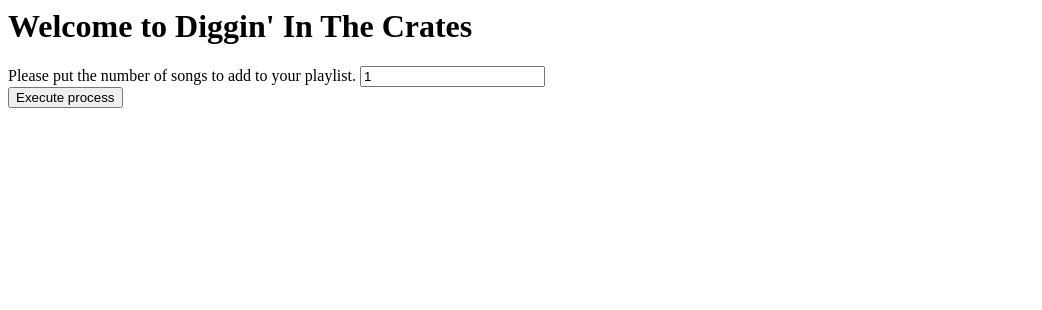
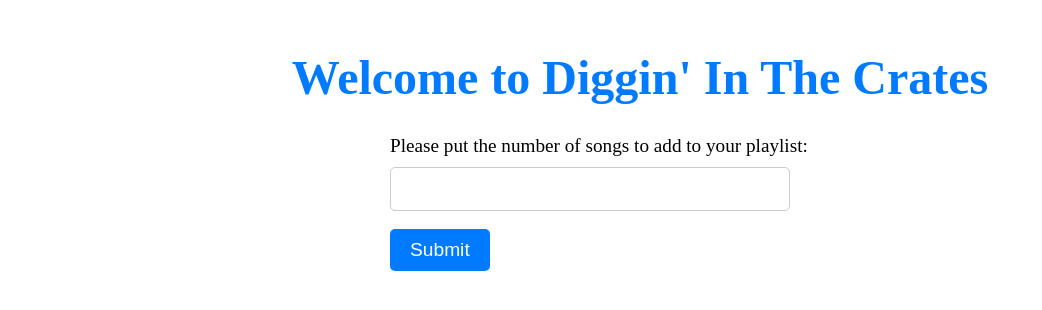
Before and after one commit to hikarunakatani/Spotipy-serverless, a website: page webcontent/index.html in a window 1280 px wide. Shown: the whole page, without its empty margins (0-1042 px from the left). Drawn offline with nearby package versions, Linux system fonts and the light colour scheme.

Commit message:
added css

```diff
--- a/webcontent/index.html
+++ b/webcontent/index.html
@@ -1,21 +1,43 @@
+<!DOCTYPE html>
 <html>
 
 <head>
-    <title>Diggin' In The Crates</title>
+  <link rel="stylesheet" href="style.css">
+  <meta charset="UTF-8" />
+  <title>Diggin' In The Crates</title>
+  <script src="https://code.jquery.com/jquery-3.6.0.min.js"></script>
+  <script>
+    function submitForm() {
+      var trackNum = $("#track_num").val();
+
+      $.ajax({
+        url: "APIEndpoint" + "async",
+        type: "POST",
+        data: { track_num: trackNum },
+        contentType: "application/x-www-form-urlencoded",
+        success: function (response) {
+          if (response.statusCode === 202) {
+            alert('Your process has been succeeded.');
+          } else {
+            alert('Unexpected response: ' + response.statusCode);
+          }
+        },
+        error: function (xhr, status, error) {
+          alert('API call failed: ' + error);
+          console.log(xhr, status, error);
+        }
+      });
+    }
+  </script>
 </head>
 
 <body>
-    <h1>Welcome to Diggin' In The Crates</h1>
-    <form action="APIEndpointasync" method="post">
-        <div>
-            <label>Please put the number of songs to add to your playlist.</label>
-            <input name="track_num" id="track_num" value="1">
-        </div>
-        <div>
-            <input type="submit" value="Execute process">
-        </div>
-    </form>
-    <!--a href="APIEndpoint">Press here to execute process</a -->
+  <h1>Welcome to Diggin' In The Crates</h1>
+  <form>
+    <label for="track_num">Please put the number of songs to add to your playlist:</label>
+    <input type="text" id="track_num" name="track_num" /><br /><br />
+    <button type="button" onclick="submitForm()">Submit</button>
+  </form>
 </body>
 
 </html>
--- /dev/null
+++ b/webcontent/style.css
@@ -0,0 +1,46 @@
+/* Styles for the form */
+form {
+    max-width: 500px;
+    margin: 0 auto;
+  }
+
+  label {
+    font-size: 1.2em;
+    display: block;
+    margin-bottom: 10px;
+  }
+
+  input[type="text"] {
+    padding: 10px;
+    font-size: 1.2em;
+    border: 1px solid #ccc;
+    border-radius: 5px;
+    width: 100%;
+    max-width: 400px;
+    box-sizing: border-box;
+  }
+
+  button {
+    display: inline-block;
+    background-color: #007bff;
+    color: #fff;
+    padding: 10px 20px;
+    border: none;
+    border-radius: 5px;
+    font-size: 1.2em;
+    cursor: pointer;
+    transition: background-color 0.3s ease-in-out;
+  }
+
+  button:hover {
+    background-color: #0056b3;
+  }
+
+  /* Styles for the header */
+  h1 {
+    text-align: center;
+    font-size: 3em;
+    margin-top: 50px;
+    margin-bottom: 30px;
+    color: #007bff;
+  }
```
